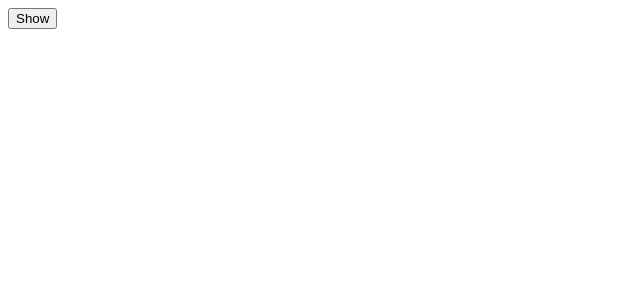
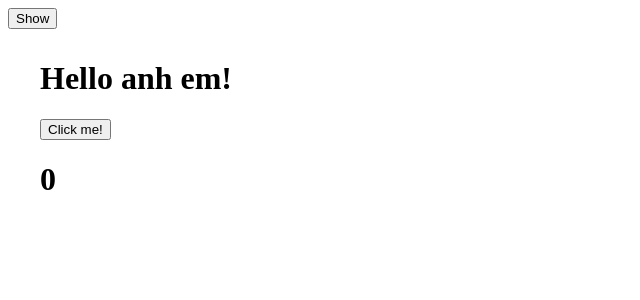
Before and after one commit to genericUser033/react-webpack, a React app: page / in a window 1280 px wide. Shown: the top 300 px of the page, without its empty margins (0-640 px from the left). Built offline with nearby package versions, Linux system fonts and the light colour scheme.

Commit message:
Add useCallback

```diff
--- a/src/App.js
+++ b/src/App.js
@@ -1,8 +1,8 @@
 import './App.css'
 import './Content'
-import React, {useState} from 'react'
-import UseLayoutEffect from "./UseLayoutEffect";
-import UseRef from "./UseRef";
+import React, {useCallback, useState} from 'react'
+import ReactMemo from "./ReactMemo";
+import Sample from "./Sample";
 
 function emitComment(id) {
     setInterval(() => {
@@ -14,19 +14,27 @@ function emitComment(id) {
     }, 2000)
 }
 
-emitComment(1)
-emitComment(2)
-emitComment(3)
+// emitComment(1)
+// emitComment(2)
+// emitComment(3)
 
 function App() {
     const [state, setState] = useState(false);
+    const [count, setCount] = useState(0);
+
+    // dependencies thay doi => tra ve tham chieu moi
+    // dependencies khong thay doi => tra ve tham chieu cu
+    const handleIncrease = useCallback(() => {//useCallback tra ve tham chieu truoc do
+        setCount(count => count + 1);
+    }, [])
 
    return (
        <>
            <button onClick={() => setState(!state)}>Show</button>
 
-           <div>
-               {state && <UseRef/>}
+           <div style={{padding: '10px 32px'}}>
+               <Sample onIncrease={handleIncrease} />
+               <h1>{count}</h1>
            </div>
        </>
 
--- a/src/ReactMemo.js
+++ b/src/ReactMemo.js
@@ -1,7 +1,24 @@
-import React, {memo} from "react";
+import React, {memo, useState} from "react";
 // 1. memo() => Higher Order Component (HOC)
 // 2. useCallback
 
 //Hooks
 //HOC
 //Render props
+
+function ReactMemo() {
+    const [count, setCount] = useState(0);
+
+    const handleIncrease = () => {
+        setCount(count + 1);
+    }
+
+    return (
+        <div style={{padding: '10px 32px'}}>
+            <h1>{count}</h1>
+            <button onClick={handleIncrease}>Click me!</button>
+        </div>
+    )
+}
+
+export default ReactMemo;
--- /dev/null
+++ b/src/Sample.js
@@ -0,0 +1,13 @@
+import React, {memo} from "react";
+
+function Sample({onIncrease}) {
+    console.log('Re-render')
+    return (
+        <div>
+            <h1>Hello anh em!</h1>
+            <button onClick={onIncrease}>Click me!</button>
+        </div>
+    )
+}
+
+export default memo(Sample);
```
Also changed, not shown: src/UseMemo.js (added, +17 -0 lines).
